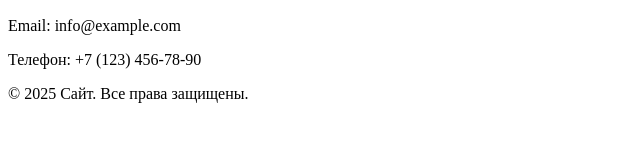
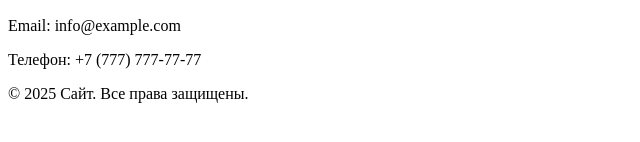
Before and after one commit to PavelPushkaMo/myproject, a plain HTML site: page index.html in a window 1280 px wide. Shown: the part 492-634 px from the top of the page, 0-640 px from the left. Drawn offline with Linux system fonts and the light colour scheme.

```diff
--- a/index.html
+++ b/index.html
@@ -41,7 +41,7 @@
  <section id="contact">
  <h2>Контакты</h2>
  <p>Email: info@example.com</p>
- <p>Телефон: +7 (123) 456-78-90</p>
+ <p>Телефон: +7 (777) 777-77-77</p>
  </section>
  </main>
  <footer>
```
Also changed, not shown: 2 other files.
